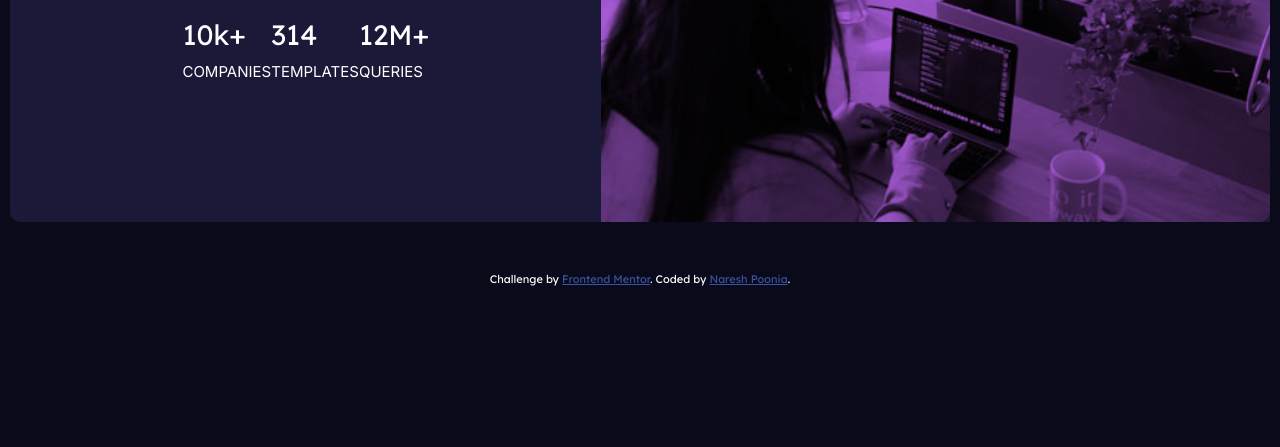
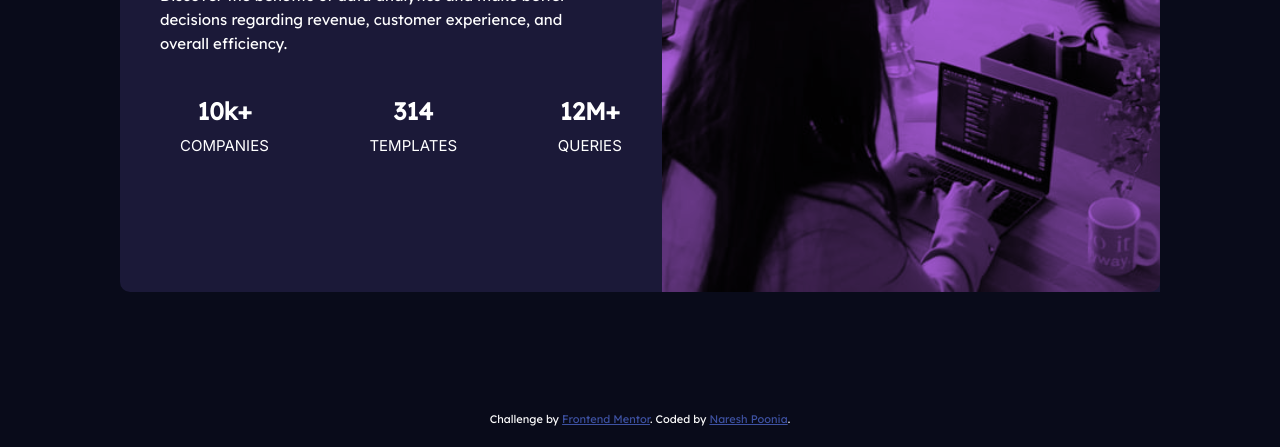
Before and after one commit to nareshpoonia/frontendmentor-stats-preview-card-component-coding-challenge, a plain HTML site: page index.html in a window 1280 px wide. Shown: the part 353-800 px from the top of the page. Drawn offline with Linux system fonts and the light colour scheme.

Commit message:
Changes list items width

```diff
--- a/style.css
+++ b/style.css
@@ -16,9 +16,9 @@ body {
   background-color: var(--very-dark-blue);
 }
 
-h1 {
+/* h1 {
   margin-top: 10px;
-}
+} */
 
 p {
   font-size: 15px;
@@ -97,8 +97,10 @@ ul li span {
     display: flex;
     flex-direction: row-reverse;
     justify-content: center;
-    align-items: center;
-    padding-left: 0px;
+    align-items: left;
+    margin: 120px 120px 120px 120px;
+    /* margin-right: 100px;
+    padding-left: 0px; */
     border-radius: 10px 0px 0px 10px;
   }
 
@@ -112,26 +114,35 @@ ul li span {
     border-radius: 0px 10px 10px 0px;
     background-blend-mode: multiply;
   }
-
   ul {
     display: flex;
     flex-direction: row;
     justify-content: space-between;
-    text-align: left;
-    padding-left: 0px;
-    font-size: 2.5em;
+    width: 100%;
+    color: var(--white);
+    padding-left: 20px;
+    list-style-type: none;
+    font-family: "Lexend Deca", sans-serif;
+    font-size: 1.5em;
     font-weight: 700;
   }
 
-  li {
-    font-family: "Lexend Deca", sans-serif;
+  ul li span {
+    margin-bottom: 20px;
+    text-transform: uppercase;
+    font-family: "Inter", sans-serif;
+    display: block;
     font-size: 15px;
-    font-weight: normal;
-    font-size: 0.7em;
+    font-weight: 400;
+    margin-top: 10px;
+  }
+
+  h1 {
+    text-align: left;
   }
 
   p {
-    margin-bottom: 20px;
+    /* margin-bottom: 20px; */
     margin-left: 0px;
     padding-left: 0px;
     text-align: left;
@@ -140,8 +151,9 @@ ul li span {
 
   .card-text {
     display: flex;
-    justify-content: center;
-    align-items: center;
+    flex-direction: column;
+    justify-content: space-around;
+    align-items: left;
     margin-top: 0px;
     margin-left: 40px;
     margin-right: 40px;
```
